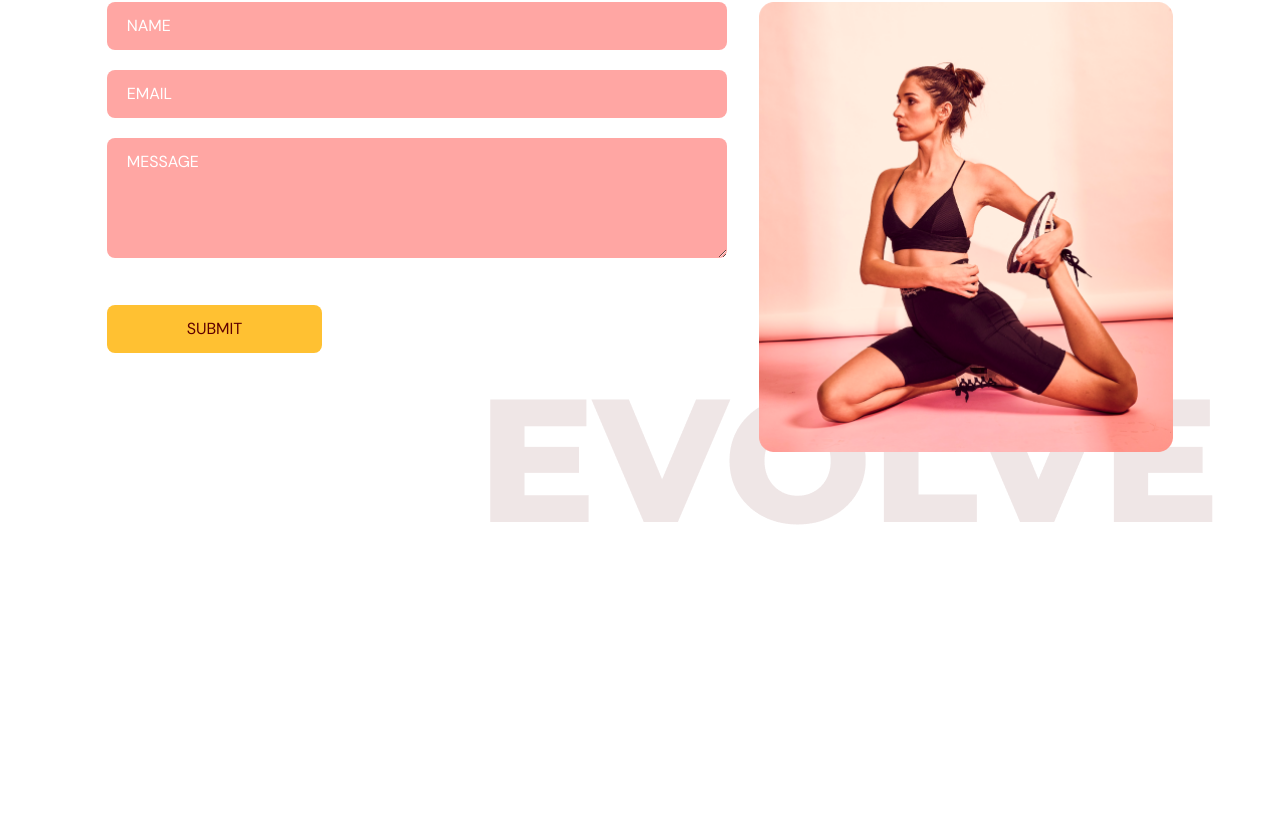
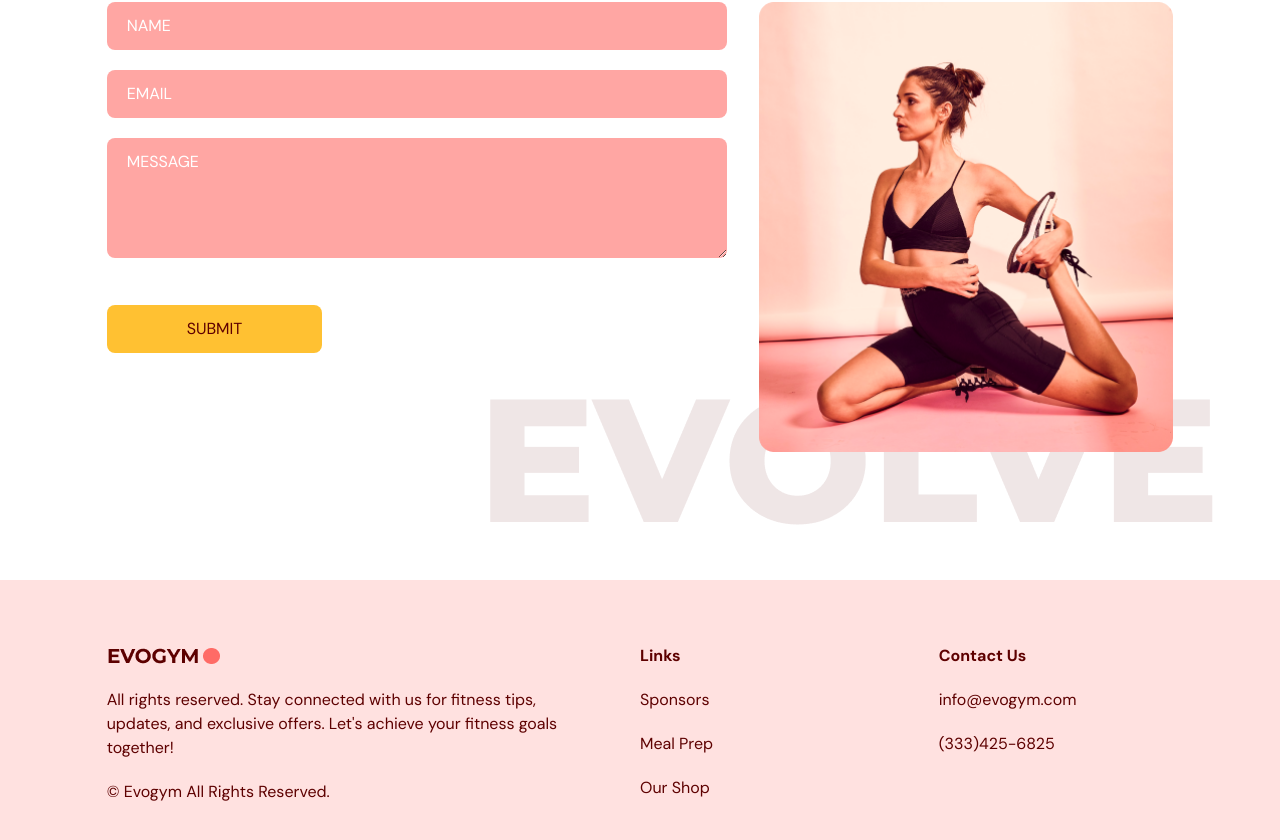
Before and after one commit to guilhas5/Gym-LandigPage, a React (Vite) app: page / in a window 1280 px wide. Shown: the part 3743-4583 px from the top of the page. Before the commit the page ends 4323 px from the top, so only its background shows below. Built offline with nearby package versions, Linux system fonts and the light colour scheme; the HTML template or start-up script is replaced by a standard one.

Commit message:
adding footer component and finished 1 Demo

```diff
--- a/src/App.tsx
+++ b/src/App.tsx
@@ -3,6 +3,7 @@
 import Benefits from "@/components/benefits/Benefits"
 import ContactUs from "./components/contactus/ContactUs";
 import OurClasses from "@/components/ourclasses/OurClasses"
+import Footer from "./components/footer/Footer";
 import { useEffect, useState } from "react";
 import { SelectedPage } from "@/shared/types";
 
@@ -37,6 +38,7 @@
       <Benefits setSelectedPage={setSelectedPage} />
       <OurClasses setSelectedPage={setSelectedPage} />
       <ContactUs setSelectedPage={setSelectedPage} />
+      <Footer />
 
 
 
--- /dev/null
+++ b/src/components/footer/Footer.tsx
@@ -0,0 +1,32 @@
+import Logo from "@/assets/Logo.png";
+
+const Footer = () => {
+  return (
+    <footer className="bg-primary-100 py-16">
+      <div className="justify-content mx-auto w-5/6 gap-16 md:flex">
+        <div className="mt-16 basis-1/2 md:mt-0">
+          <img alt="logo" src={Logo} />
+          <p className="my-5">
+            All rights reserved. Stay connected with us for fitness tips,
+            updates, and exclusive offers. Let's achieve your fitness goals
+            together!
+          </p>
+          <p>© Evogym All Rights Reserved.</p>
+        </div>
+        <div className="mt-16 basis-1/4 md:mt-0">
+          <h4 className="font-bold">Links</h4>
+          <p className="my-5">Sponsors</p>
+          <p className="my-5">Meal Prep</p>
+          <p>Our Shop</p>
+        </div>
+        <div className="mt-16 basis-1/4 md:mt-0">
+          <h4 className="font-bold">Contact Us</h4>
+          <p className="my-5">info@evogym.com</p>
+          <p>(333)425-6825</p>
+        </div>
+      </div>
+    </footer>
+  );
+};
+
+export default Footer;
```
